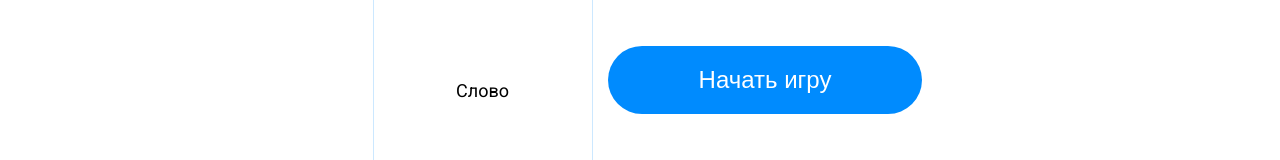
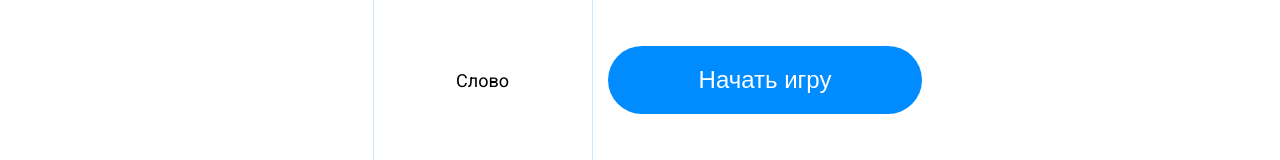
Before and after one commit to WebSergeevDima/ps-vue-homework, a Vue app in the folder 1-basics/: page / in a window 1280 px wide. Shown: the part 370-530 px from the top of the page. Built offline with nearby package versions, Linux system fonts and the light colour scheme.

Commit message:
Правки

```diff
--- a/1-basics/src/App.vue
+++ b/1-basics/src/App.vue
@@ -12,8 +12,9 @@
 import Button from './components/Button/Button.vue';
 import Header from "./components/Header/Header.vue";
 import Card from "./components/Card/Card.vue";
+import {ref} from "vue";
 
-const score = 100;
+const score = ref(100);
 
 const addAction = (isAnswer) => {
   console.log('isAnswer: ', isAnswer)
--- a/1-basics/src/components/Card/Card.vue
+++ b/1-basics/src/components/Card/Card.vue
@@ -3,11 +3,11 @@
     <div class="content">
       <div class="count">01</div>
       <div class="word">Слово</div>
-      <div class="action" v-if="isTurnCard">
+      <div class="action" v-if="props.isTurnCard">
         <IconNo @click="emit('addAction', false)" />
         <IconYes @click="emit('addAction', true)" />
       </div>
-      <div class="action" @click="emit('turnCard')" v-if="!isTurnCard">
+      <div class="action" @click="emit('turnCard')" v-if="!props.isTurnCard">
         Перевернуть
       </div>
     </div>
@@ -19,7 +19,7 @@ import IconYes from "../../icons/IconYes.vue";
 import IconNo from "../../icons/IconNo.vue";
 
 const emit = defineEmits(['addAction', 'turnCard']);
-const {isTurnCard} = defineProps({
+const props = defineProps({
   isTurnCard: {
     type: Boolean,
     default: false
@@ -69,9 +69,8 @@ const {isTurnCard} = defineProps({
 .word {
   position: absolute;
   top: 50%;
-  transform: translateY(-50%);
+  transform: translateY(-50%) translateX(-50%);
   left: 50%;
-  transform: translateX(-50%);
   font-weight: 400;
   font-size: 18px;
 }
--- a/1-basics/src/components/Header/Header.vue
+++ b/1-basics/src/components/Header/Header.vue
@@ -1,14 +1,14 @@
 <template>
   <header class="header">
     <div class="title">Запомни слово</div>
-    <Score :score="score" />
+    <Score :score="props.score" />
   </header>
 </template>
 
 <script setup>
 import Score from "../Score/Score.vue";
 
-const {score} = defineProps({
+const props = defineProps({
   score: {
     type: Number,
     default: 0
--- a/1-basics/src/style.css
+++ b/1-basics/src/style.css
@@ -1,20 +1,20 @@
+:root {
+  --color-white: #FFFFFF;
+  --color-primary: #008BFE;
+  --color-primary-hover: #006FCB;
+  --bg-primary: #CCE8FF;
+}
+
 body {
+  font-family: "Roboto", sans-serif;
+  font-optical-sizing: auto;
+  font-style: normal;
   text-rendering: optimizeLegibility;
   -webkit-font-smoothing: antialiased;
   -moz-osx-font-smoothing: grayscale;
   margin: 0;
 }
 
-:root {
-  --color-white: #FFFFFF;
-  --color-primary: #008BFE;
-  --color-primary-hover: #006FCB;
-  --bg-primary: #CCE8FF;
-  font-family: "Roboto", sans-serif;
-  font-optical-sizing: auto;
-  font-style: normal;
-}
-
 * {
   box-sizing: border-box;
 }
```
